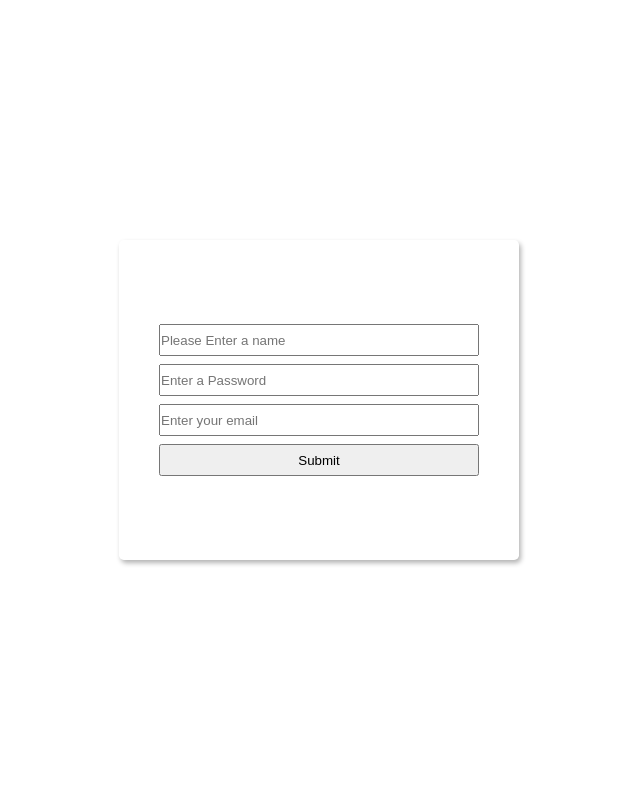
After one commit to FMB237/Flask-Tutorial, a Flask app: template templates/form.html in a window 1280 px wide. The commit adds this page. Shown: the whole page, without its empty margins (321-961 px from the left). Run offline with Flask 3, Linux system fonts and the light colour scheme; the template is opened without the code that fills it, so the values that code supplies are empty.

Commit message:
Continoutions

```diff
--- a/app.py
+++ b/app.py
@@ -12,4 +12,4 @@ def index():
 def home():
     return '<h1>This is the home page </h1>'
 if __name__== '__main__':
-    app.run(host="0.0.0.0", port= 4000,debug=True)  #By putting port=3000 our app will now run on port 3000
+    app.run(host="0.0.0.0", debug=True)  #By putting port=3000 our app will now run on port 3000
--- /dev/null
+++ b/templates/form.html
@@ -0,0 +1,46 @@
+<!DOCTYPE html>
+<html lang="en">
+<head>
+    <meta charset="UTF-8">
+    <meta name="viewport" content="width=device-width, initial-scale=1.0">
+    <title>Flask Forms</title>
+</head>
+<body>
+     <style>
+        *{
+            margin: 0;
+            padding: 0;
+            box-sizing: border-box;
+        }
+        body{
+            display: flex;
+            justify-content: center;
+            align-items: center;
+            min-height: 100vh;
+            flex-direction: column;
+            font-family: system-ui, -apple-system, BlinkMacSystemFont, 'Segoe UI', Roboto, Oxygen, Ubuntu, Cantarell, 'Open Sans', 'Helvetica Neue', sans-serif;
+        }
+        form{
+            height: 20rem;
+            display: flex;
+            width: 25rem;
+            flex-direction: column;
+            align-items: center;
+            justify-content: center;
+            border-radius: 0.3rem;
+            gap: 0.5rem;
+            box-shadow: 2px 3px 5px 0 rgba(0, 0, 0, 0.3);
+        }
+        form input{
+            width: 80%;
+            height: 2rem;
+        }
+     </style>
+     <form  method="post" action="{{'form'}}">
+        <input type="text" name="username" id="Username" placeholder="Please Enter a name">
+        <input type="password" id="Password" placeholder="Enter a Password" name="password">
+        <input type="email" name="email" id="email" placeholder="Enter your email">
+        <input type="submit" id="submitbtn" name="submit">
+     </form>
+</body>
+</html>
--- a/templates/index.html
+++ b/templates/index.html
@@ -18,7 +18,6 @@
             justify-content: center;
             align-items: center;
            flex-direction: column;
-           background-color: black;
         }
         h1{
             color: blueviolet;
@@ -39,6 +38,7 @@
      <li {%if skill =="CSS"%} style="color: red;" {%endif%}>{{skill}}</li>
     {%endfor%}
 </ul>
+<a href="{{url_for('other')}}">Link to Other page</a>
 <script>
     let h1=document.querySelectorAll('h1');
    h1.forEach(h => h.addEventListener("mouseenter",e=>{
--- a/templates/other.html
+++ b/templates/other.html
@@ -8,4 +8,5 @@
 <p>{{some_text|lower}}</p>
 <p>{{some_text|title}}</p>
 <p>{{some_text|reverse_string}}</p>
+<p>{{some_text|repeat}}</p>
 {%endblock%}
```
Also changed, not shown: 3.Using_Template.py (+7 -1 lines), 4.Forms_Post&Files.py (added, +29 -0 lines), Readme.md.
